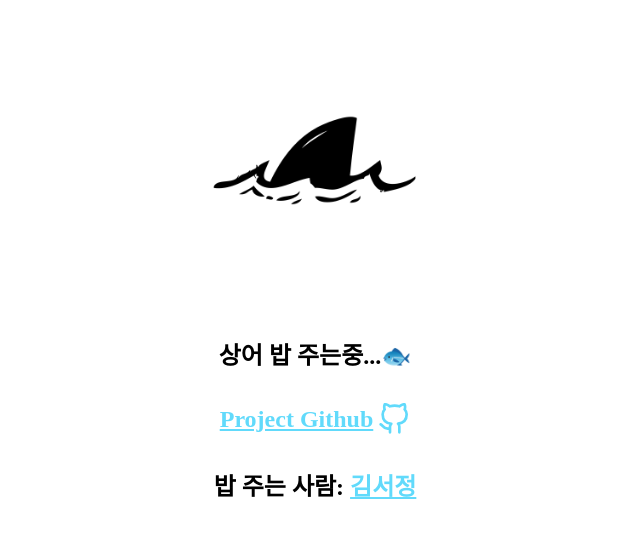
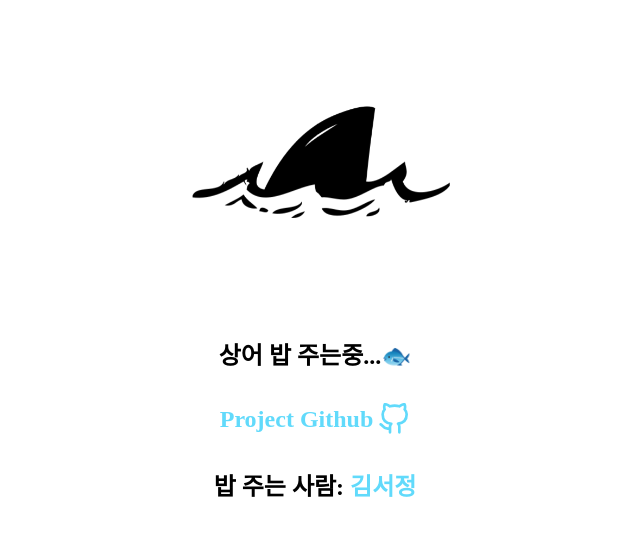
Before and after one commit to mucho7/astroblog, a React (Create React App) app in the folder frontend/: page / in a window 1280 px wide. Shown: the top 538 px of the page, without its empty margins (325-965 px from the left). Built offline with nearby package versions, Linux system fonts and the light colour scheme; a web font is replaced by a local one.

Commit message:
Edit CSS

```diff
--- a/frontend/src/App.css
+++ b/frontend/src/App.css
@@ -3,13 +3,13 @@
 }
 
 .App-logo {
-  height: 40vmin;
+  height: 20vmin;
   pointer-events: none;
 }
 
 @media (prefers-reduced-motion: no-preference) {
   .App-logo {
-    animation: App-logo-sway infinite 4s linear;
+    animation: App-logo-sway infinite 3s linear;
   }
 }
 
@@ -26,6 +26,7 @@
 
 .App-link {
   color: #61dafb;
+  text-decoration: none;
 }
 
 @keyframes App-logo-sway {
@@ -36,10 +37,10 @@
     transform: translateX(-10px);
   }
   50% {
-    transform: translateX(10px);
+    transform: translateX(0px);
   }
   75% {
-    transform: translateX(-10px);
+    transform: translateX(10px);
   }
   100% {
     transform: translateX(0);
--- a/frontend/src/App.js
+++ b/frontend/src/App.js
@@ -1,4 +1,4 @@
-import shark from "./assets/shark_fin.png";
+import shark from "./assets/shark.png";
 import "./App.css";
 
 import React from "react";
@@ -9,7 +9,7 @@ function App() {
   return (
     <>
       <FlexContainerCol>
-        <img className="App-logo" src={shark} alt="shark" />
+        <img className="App-logo" src={shark} alt="shark" style={{margin: '5rem'}}/>
         <FlexItem>
           <Typo>상어 밥 주는중...🐟</Typo>
         </FlexItem>
```
Also changed, not shown: frontend/src/assets/shark.png (added).
